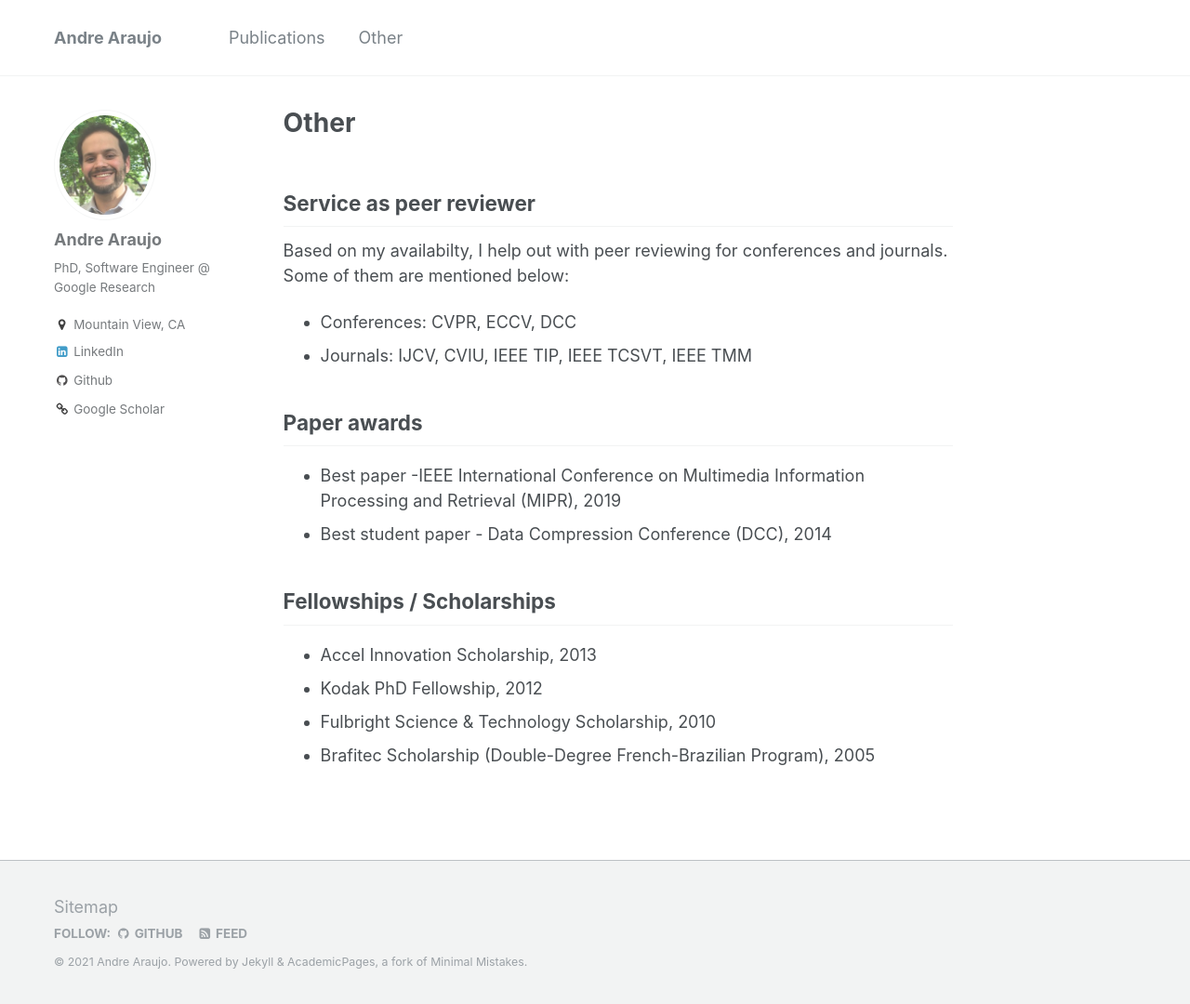
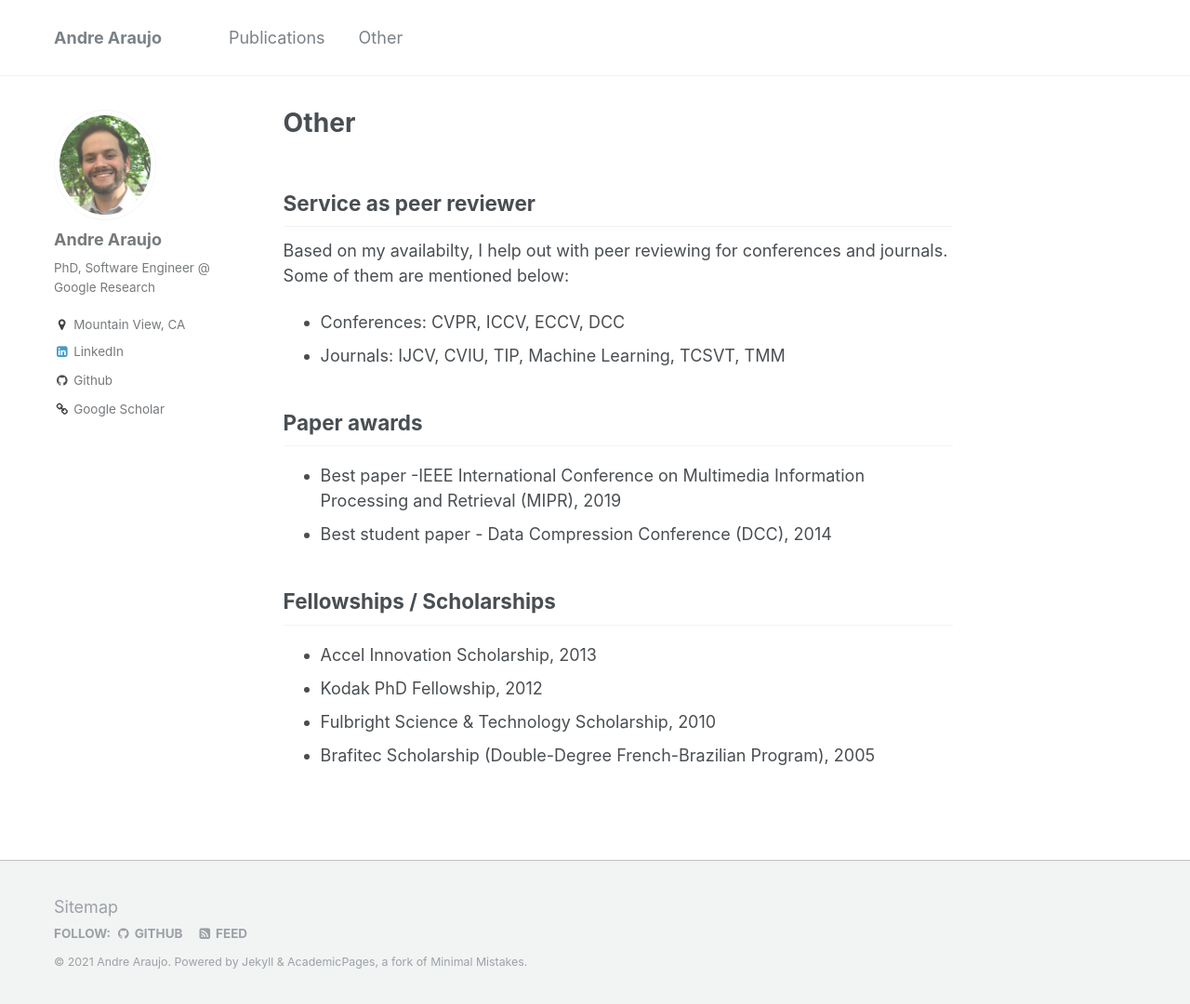
Before and after one commit to andrefaraujo/andrefaraujo.github.io, a Jekyll site: the page built from _pages/other.md, in a window 1280 px wide and 1080 px high. Shown: the whole window at 93% size. Built offline with Jekyll 4.4.1, drawn with Linux system fonts in a browser that asks for light colours.

Commit message:
Updating reviewing service info

```diff
--- a/_pages/other.md
+++ b/_pages/other.md
@@ -12,8 +12,8 @@ redirect_from:
 Based on my availabilty, I help out with peer reviewing for conferences and
 journals. Some of them are mentioned below:
 
-* Conferences: CVPR, ECCV, DCC
-* Journals: IJCV, CVIU, IEEE TIP, IEEE TCSVT, IEEE TMM
+* Conferences: CVPR, ICCV, ECCV, DCC
+* Journals: IJCV, CVIU, TIP, Machine Learning, TCSVT, TMM
 
 ## Paper awards
 
```
